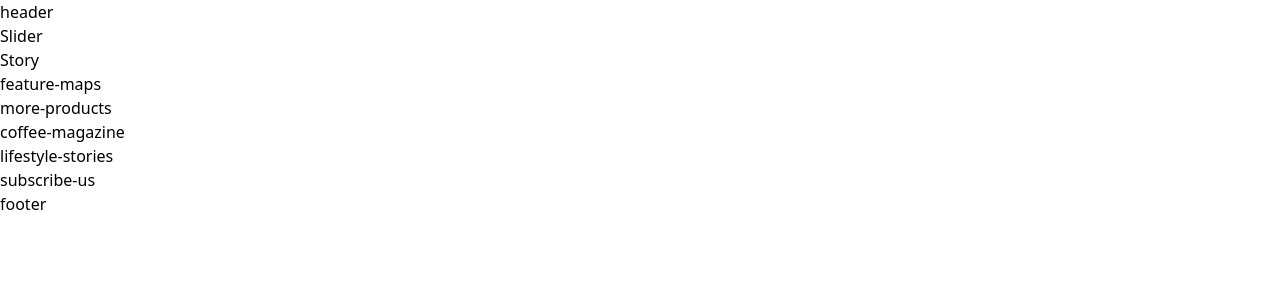
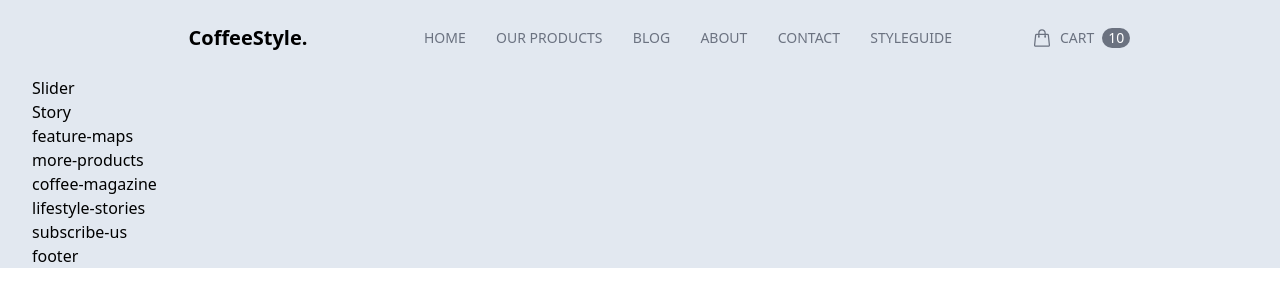
Before and after one commit to trtien05/Coffee-Style, a website: page public/index.html in a window 1280 px wide. Drawn offline with nearby package versions, Linux system fonts and the light colour scheme; files that its build step writes are made by us from their sources.

Commit message:
add header

```diff
--- a/public/index.html
+++ b/public/index.html
@@ -11,9 +11,64 @@
 
 <body>
   <div id="root">
-    <div class="content-wrapper">
-      <header>
-        header
+    <div class="content-wrapper max-w-screen-2xl text-base mx-auto px-8 bg-slate-200 ">
+      <header class="py-6 mx-10">
+        <nav class="flex flex-row justify-between items-center">
+          <div class="logo basis-2/6 text-center font-semibold text-xl cursor-pointer">
+            CoffeeStyle.
+          </div>
+          <ul class="flex basis-3/6 justify-between items-center uppercase text-sm font-medium text-gray-500">
+            <li class="ct-top-menu-item">
+              <a href="">
+                Home
+              </a>
+            </li>
+            <li class="ct-top-menu-item">
+              <a href="">
+                Our Products
+              </a>
+            </li>
+            <li class="ct-top-menu-item">
+              <a href="">
+                Blog
+              </a>
+            </li>
+            <li class="ct-top-menu-item">
+              <a href="">
+                About
+              </a>
+            </li>
+            <li class="ct-top-menu-item">
+              <a href="">
+                Contact
+              </a>
+            </li>
+            <li class="ct-top-menu-item">
+              <a href="">
+                StyleGuide
+              </a>
+            </li>
+          </ul>
+
+          <ul class="basis-1/6 flex justify-start items-center ml-20 text-gray-500 uppercase text-sm font-medium">
+            <li class="ct-top-menu-item">
+              <a href="" class="flex items-center">
+                <svg xmlns="http://www.w3.org/2000/svg" fill="none" viewBox="0 0 24 24" stroke-width="1.5"
+                  stroke="currentColor" class="ct-icon">
+                  <path stroke-linecap="round" stroke-linejoin="round"
+                    d="M15.75 10.5V6a3.75 3.75 0 1 0-7.5 0v4.5m11.356-1.993 1.263 12c.07.665-.45 1.243-1.119 1.243H4.25a1.125 1.125 0 0 1-1.12-1.243l1.264-12A1.125 1.125 0 0 1 5.513 7.5h12.974c.576 0 1.059.435 1.119 1.007ZM8.625 10.5a.375.375 0 1 1-.75 0 .375.375 0 0 1 .75 0Zm7.5 0a.375.375 0 1 1-.75 0 .375.375 0 0 1 .75 0Z" />
+                </svg>
+
+                <span class="mx-2">
+                  Cart
+                </span>
+
+                <span class="ct-badge-circle bg-gray-500 text-white">10</span>
+              </a>
+            </li>
+          </ul>
+        </nav>
+
       </header>
 
       <main>
--- a/src/input.css
+++ b/src/input.css
@@ -1,3 +1,15 @@
 @tailwind base;
 @tailwind components;
 @tailwind utilities;
+
+.ct-top-menu-item {
+  @apply cursor-pointer py-1 hover:text-gray-800 relative after:absolute after:bottom-0 after:left-0 after:bg-light-coffee after:h-0.5 after:w-0 hover:after:w-full after:transition-all after:ease-in-out after:duration-300;
+}
+
+.ct-icon {
+  @apply inline-block w-5 h-5;
+}
+
+.ct-badge-circle {
+  @apply px-1.5 text-sm text-center rounded-full;
+}
--- a/tailwind.config.js
+++ b/tailwind.config.js
@@ -2,7 +2,11 @@
 module.exports = {
   content: ["./public/**/*.{html,js}"],
   theme: {
-    extend: {},
+    extend: {
+      colors: {
+        'light-coffee': '#C89F94'
+      }
+    },
   },
   plugins: [],
 }
```
Also changed, not shown: public/output.css (deleted), 1 other file.
